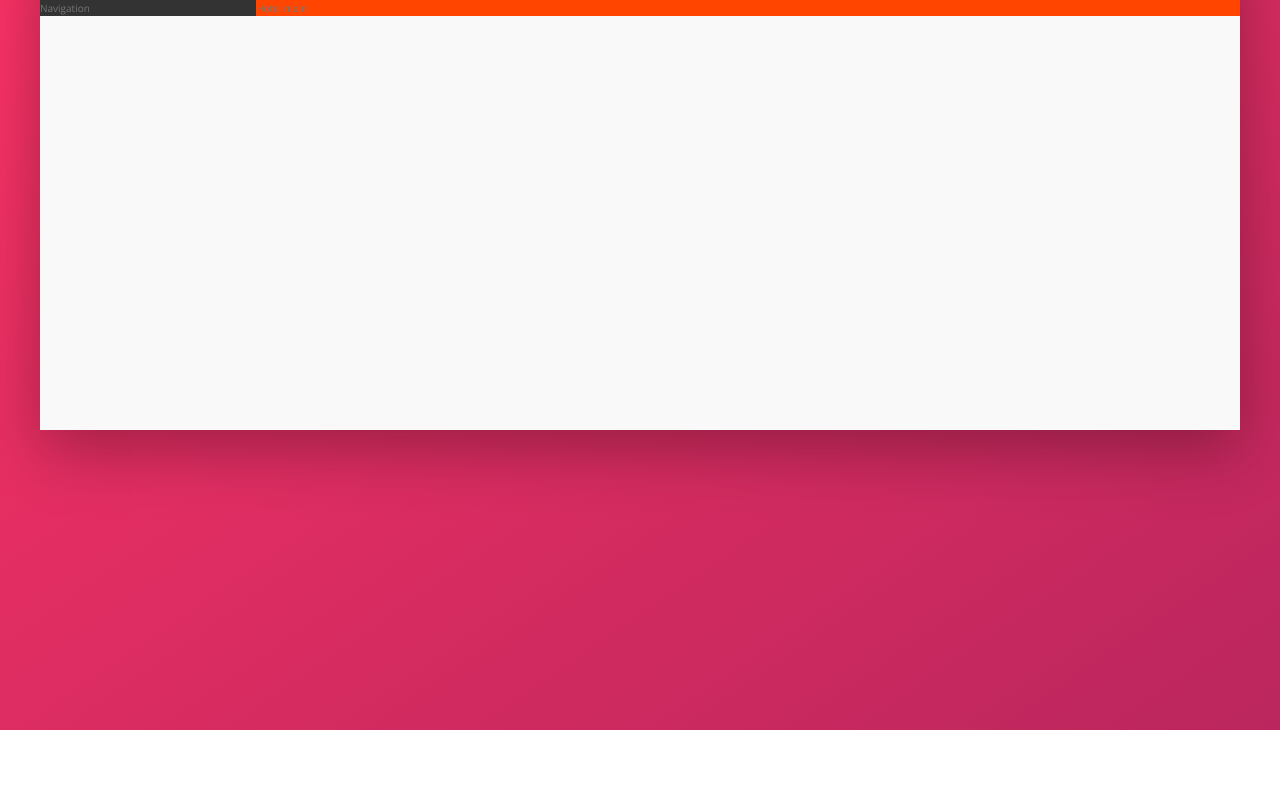
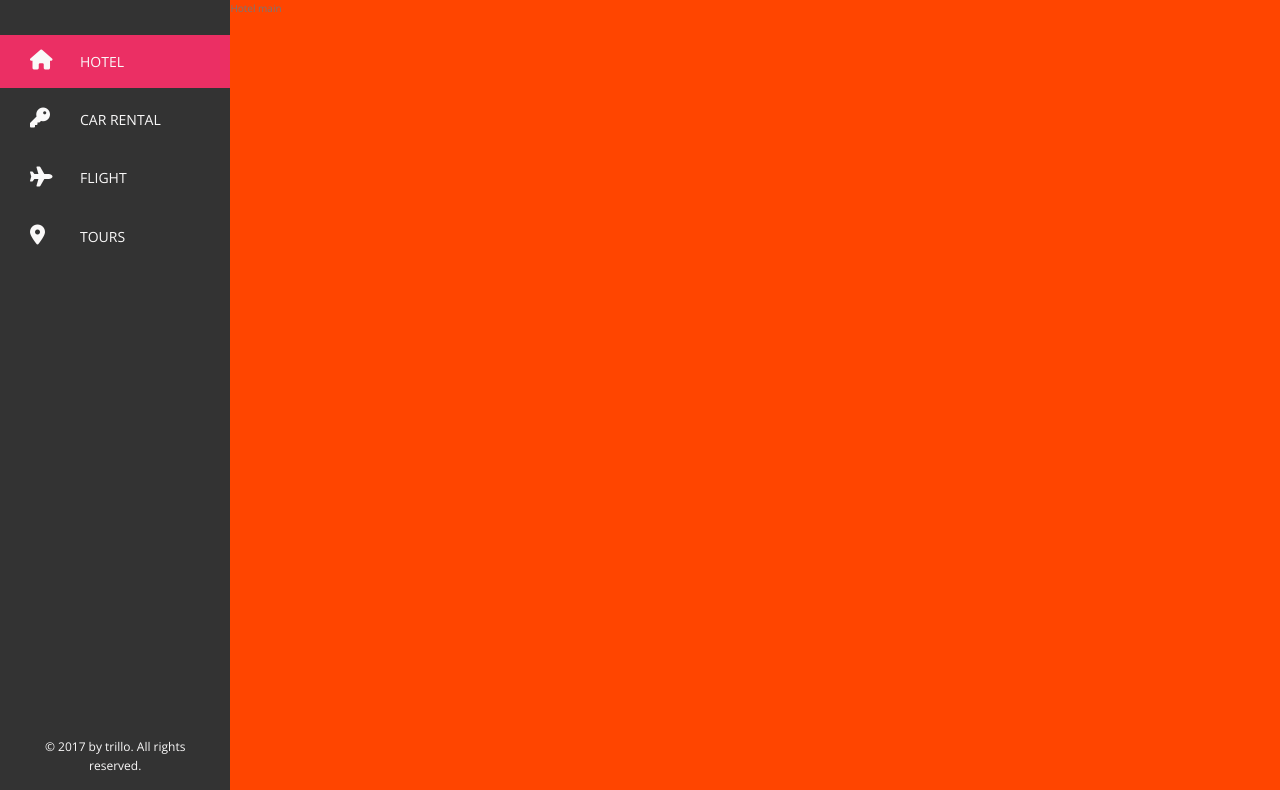
Before and after one commit to FelipeGXavier/css-projects, a website built with Parcel: page trillo/index.html in a window 1280 px wide. Shown: the part 150-940 px from the top of the page. Before the commit the page ends 880 px from the top, so only its background shows below. Built offline with nearby package versions, Linux system fonts and the light colour scheme.

Commit message:
add sidebar in flexbox project

```diff
--- a/trillo/index.html
+++ b/trillo/index.html
@@ -1,5 +1,6 @@
 <!DOCTYPE html>
 <html lang="en">
+
 <head>
     <meta charset="UTF-8">
     <meta name="viewport" content="width=device-width, initial-scale=1.0">
@@ -10,6 +11,7 @@
 
     <title>trillo &mdash; Your all-in-one booking app</title>
 </head>
+
 <body>
     <div class="container">
         <header class="header">
@@ -41,7 +43,43 @@
         </header>
         <div class="content">
             <nav class="sidebar">
-                    Navigation
+                <ul class="side-nav">
+                    <li class="side-nav__item side-nav__item--active">
+                        <a href="#" class="side-nav__link">
+                            <div class="side-nav__box">
+                            <i class="side-nav__icon fas fa-home"></i>
+                            </div>
+                            <span>Hotel</span>
+                        </a>
+                    </li>
+                    <li class="side-nav__item">
+                        <a href="#" class="side-nav__link">
+                            <div class="side-nav__box">
+                                <i class="side-nav__icon fas fa-key"></i>
+                            </div>
+                            <span>Car rental</span>
+                        </a>
+                    </li>
+                    <li class="side-nav__item">
+                        <a href="#" class="side-nav__link">
+                            <div class="side-nav__box">
+                            <i class="side-nav__icon fas fa-plane"></i>
+                        </div>
+                            <span>Flight</span>
+                        </a>
+                    </li>
+                    <li class="side-nav__item">
+                        <a href="#" class="side-nav__link">
+                            <div class="side-nav__box">
+                            <i class="side-nav__icon fas fa-map-marker-alt"></i>
+                        </div>
+                            <span>Tours</span>
+                        </a>
+                    </li>
+                </ul>
+                <div class="legal">
+                    <p>&copy; 2017 by trillo. All rights reserved.</p>
+                </div>
             </nav>
             <main class="hotel-view">
                 Hotel main
@@ -49,4 +87,5 @@
         </div>
     </div>
 </body>
+
 </html>
--- a/trillo/sass/_components.scss
+++ b/trillo/sass/_components.scss
@@ -8,6 +8,7 @@
   display: flex;
   justify-content: center;
   align-items: center;
+
   &__input {
     font-family: inherit;
     font-size: inherit;
@@ -19,6 +20,7 @@
     width: 90%;
     transition: all .2s;
     margin-right: -2.5rem;
+
     &:focus {
       outline: none;
       width: 100%;
@@ -28,6 +30,7 @@
 
   &__button {
     border: none;
+
     &:focus {
       outline: none;
     }
@@ -43,7 +46,8 @@
   display: flex;
   align-items: center;
   align-self: stretch;
-  & > * {
+
+  &>* {
     padding: 0 2rem;
     cursor: pointer;
     height: 100%;
@@ -51,7 +55,7 @@
     align-items: center;
   }
 
-  & > *:hover {
+  &>*:hover {
     background-color: var(--color-grey-light-2);
   }
 
@@ -90,5 +94,71 @@
     margin-right: 1.5rem;
   }
 
+}
 
+.side-nav {
+
+  font-size: 1.4rem;
+  list-style: none;
+  margin-top: 3.5rem;
+
+  &__item {
+    position: relative;
+    &:not(:last-child) {
+      margin-bottom: .5rem;
+    }
+
+    &--active {
+      width: 100%;
+      background-color: var(--color-primary);
+    }
+  }
+
+  &__item::before {
+    content: "";
+    position: absolute;
+    top: 0;
+    left: 0;
+    height: 100%;
+    width: 3px;
+    background-color: var(--color-primary);
+    transform: scaleY(0);
+    transform-origin: bottom;
+    transition: transform .2s, width .4s cubic-bezier(1,0,0,1) .2s;
+  }
+
+  &__item:hover::before{
+    transform: scaleY(1);
+    width: 100%;
+  }
+
+  &__link:link,
+  &__link:visited {
+    z-index: 10;
+    position: relative;
+    color: var(--color-grey-light-1);
+    text-decoration: none;
+    text-transform: uppercase;
+    display: flex;
+    align-items: center;
+    padding: 1.5rem 3rem;
+
+  }
+
+  &__box {
+    display: inline-block;
+    width: 5rem;
+  }
+
+  &__icon {
+    font-size: 2rem;
+    margin-right: 2rem;
+  }
 }
+
+.legal {
+  text-align: center;
+  font-size: 1.2rem;
+  padding: 2.5rem;
+  color: var(--color-grey-light-1);
+}
--- a/trillo/sass/_layout.scss
+++ b/trillo/sass/_layout.scss
@@ -1,5 +1,5 @@
 .container {
-  max-width: 120rem;
+  max-width: 180rem;
   margin: 8rem auto;
   background-color: var(--color-grey-light-1);
   box-shadow: 0 2rem 6rem rgba(0, 0, 0, .3);
@@ -20,6 +20,9 @@
 }
 
 .sidebar {
+  display: flex;
+  justify-content: space-between;
+  flex-direction: column;
   background-color: var(--color-grey-dark-1);
   flex: 0 0 18%;
 }
@@ -27,5 +30,6 @@
 .hotel-view {
   background-color: orangered;
   flex: 1;
+  height: 80rem;
 
 }
```
Also changed, not shown: trillo/css/style.css. Lines whose indentation alone changed are shown as unchanged.
